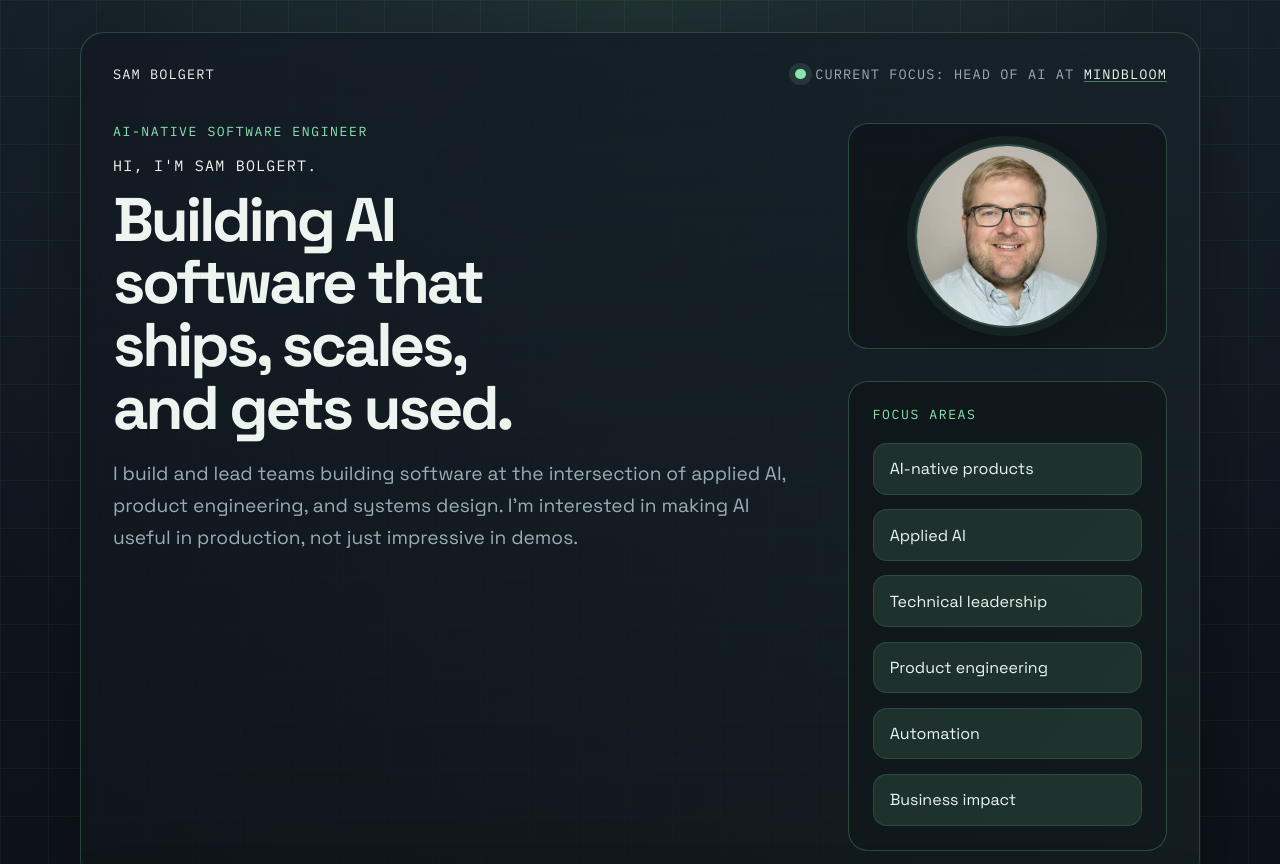
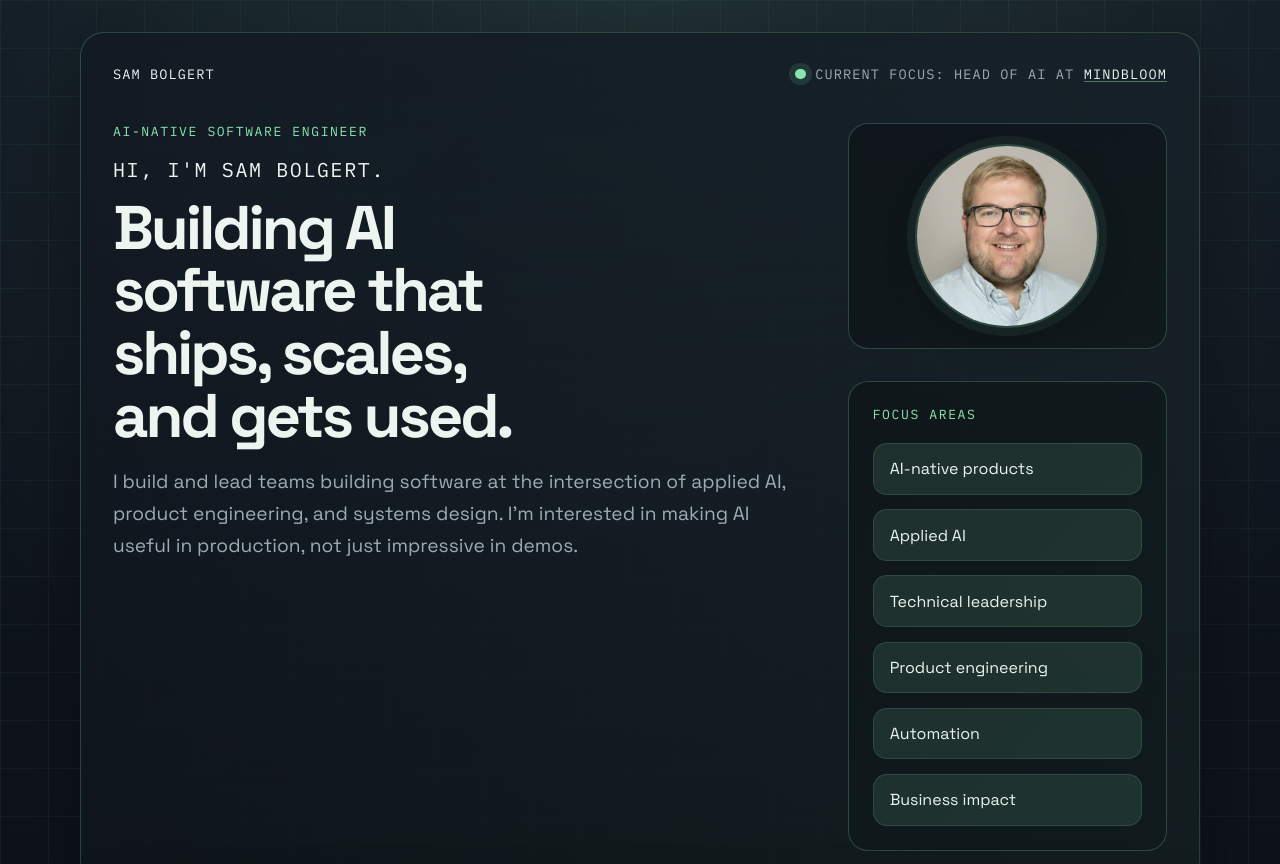
Before and after one commit to linuxlewis/linuxlewis.github.io, an Astro site: page / in a window 1280 px wide. Shown: the top 864 px of the page. Built offline with nearby package versions, Linux system fonts and the light colour scheme; Astro itself is replaced by a stand-in of ours.

Commit message:
increase intro text size

```diff
--- a/src/styles/global.css
+++ b/src/styles/global.css
@@ -215,7 +215,7 @@ ul {
 .intro {
   margin-top: 1rem;
   color: var(--text);
-  font-size: 0.94rem;
+  font-size: clamp(1.05rem, 1.8vw, 1.25rem);
   letter-spacing: 0.08em;
 }
 
```
